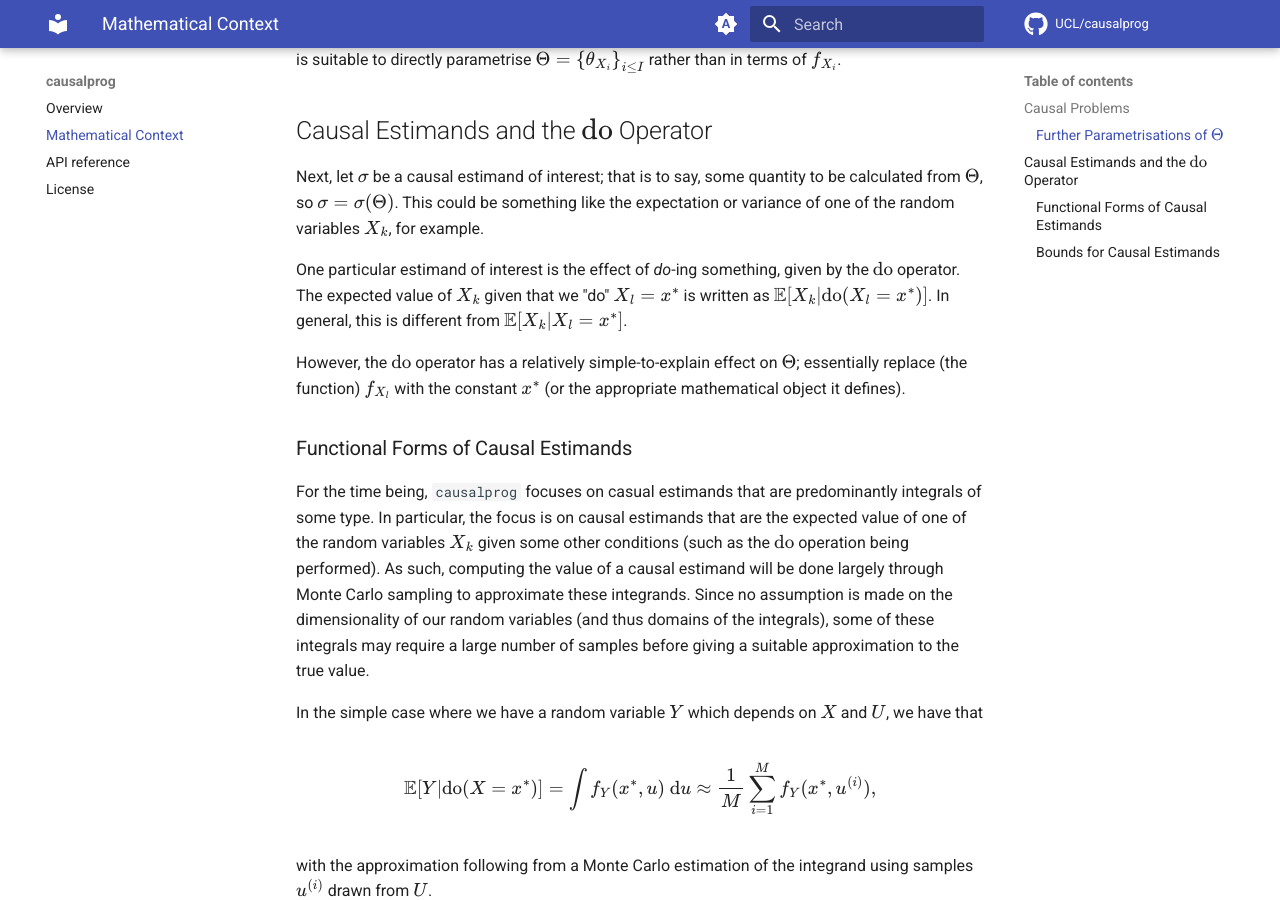
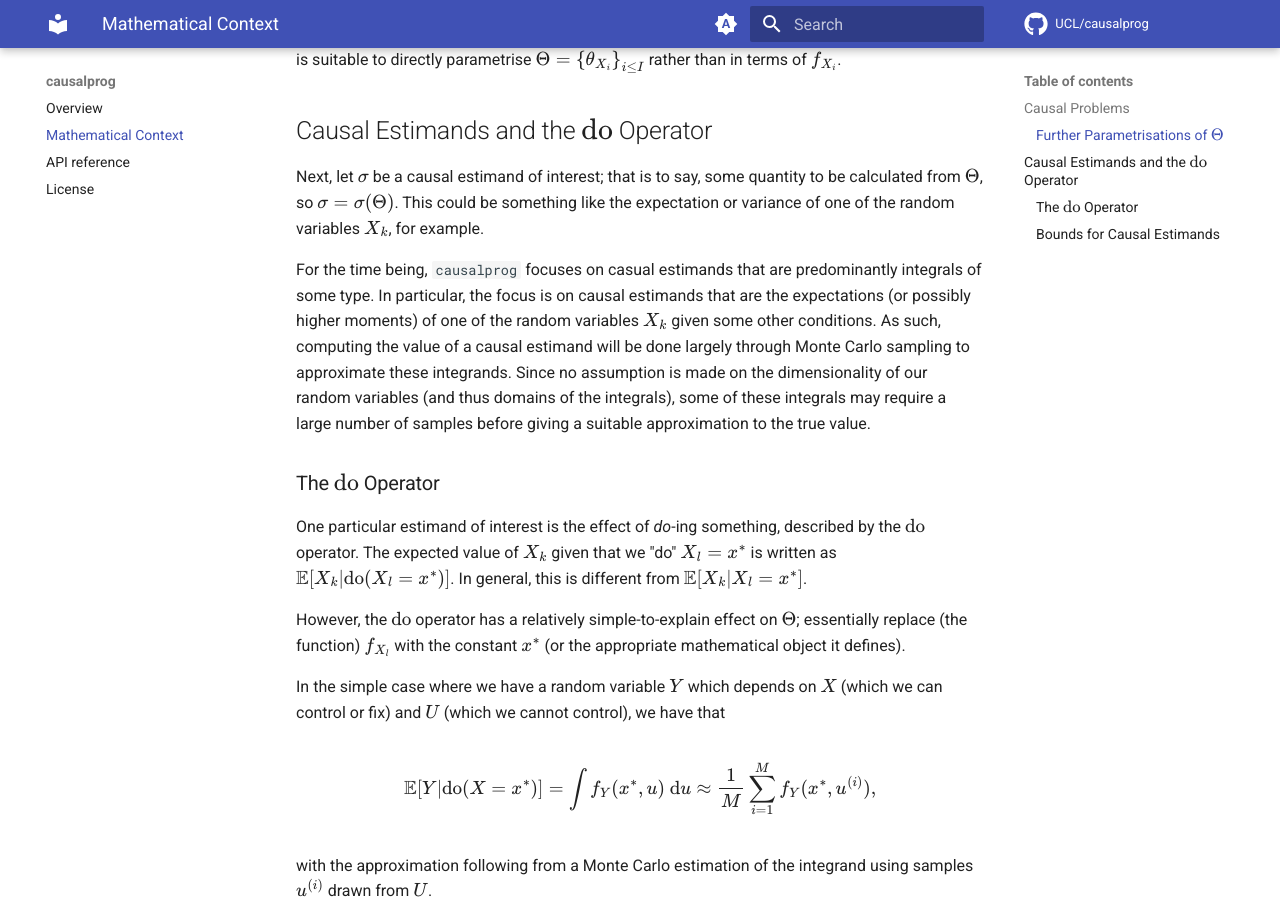
Before and after one commit to UCL/causalprog, an MkDocs documentation site: the page built from docs/mathematical-context.md, in a window 1280 px wide and 900 px high, scrolled down 1434 px. Built offline with MkDocs 1.6.1 and Material for MkDocs 9.7.7, drawn with Linux system fonts in a browser that asks for light colours; comment, search, counter and statistics services are not loaded.

Commit message:
Tidy up causal estimands section

```diff
--- a/docs/mathematical-context.md
+++ b/docs/mathematical-context.md
@@ -49,20 +49,20 @@ In such a case it is suitable to directly parametrise $\Theta = \left\{\theta_{X
 Next, let $\sigma$ be a causal estimand of interest; that is to say, some quantity to be calculated from $\Theta$, so $\sigma = \sigma(\Theta)$.
 This could be something like the expectation or variance of one of the random variables $X_k$, for example.
 
-One particular estimand of interest is the effect of _do_-ing something, given by the $\mathrm{do}$ operator.
+For the time being, `causalprog` focuses on casual estimands that are predominantly integrals of some type.
+In particular, the focus is on causal estimands that are the expectations (or possibly higher moments) of one of the random variables $X_k$ given some other conditions.
+As such, computing the value of a causal estimand will be done largely through Monte Carlo sampling to approximate these integrands.
+Since no assumption is made on the dimensionality of our random variables (and thus domains of the integrals), some of these integrals may require a large number of samples before giving a suitable approximation to the true value.
+
+### The $\mathrm{do}$ Operator
+
+One particular estimand of interest is the effect of _do_-ing something, described by the $\mathrm{do}$ operator.
 The expected value of $X_k$ given that we "do" $X_l = x^*$ is written as $\mathbb{E}[ X_k \vert \mathrm{do}(X_l = x^*) ]$.
 In general, this is different from $\mathbb{E}[ X_k \vert X_l = x^* ]$.
 
 However, the $\mathrm{do}$ operator has a relatively simple-to-explain effect on $\Theta$; essentially replace (the function) $f_{X_l}$ with the constant $x^*$ (or the appropriate mathematical object it defines).
 
-### Functional Forms of Causal Estimands
-
-For the time being, `causalprog` focuses on casual estimands that are predominantly integrals of some type.
-In particular, the focus is on causal estimands that are the expected value of one of the random variables $X_k$ given some other conditions (such as the $\mathrm{do}$ operation being performed).
-As such, computing the value of a causal estimand will be done largely through Monte Carlo sampling to approximate these integrands.
-Since no assumption is made on the dimensionality of our random variables (and thus domains of the integrals), some of these integrals may require a large number of samples before giving a suitable approximation to the true value.
-
-In the simple case where we have a random variable $Y$ which depends on $X$ and $U$, we have that
+In the simple case where we have a random variable $Y$ which depends on $X$ (which we can control or fix) and $U$ (which we cannot control), we have that
 
 $$\mathbb{E}[ Y \vert \mathrm{do}(X = x^*) ] = \int f_{Y}(x^*, u) \ \mathrm{d}u \\ \approx \frac{1}{M} \sum_{i=1}^M f_Y(x^*, u^{(i)}),$$
 
```
